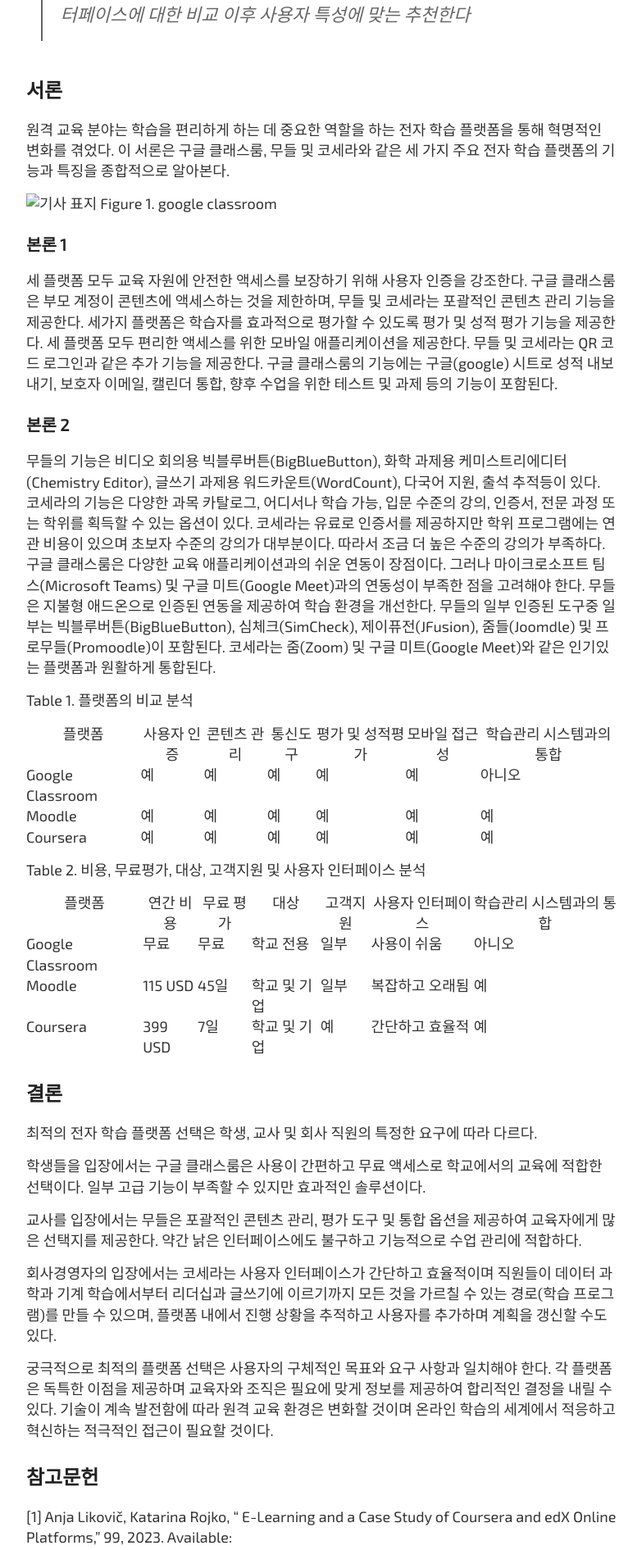
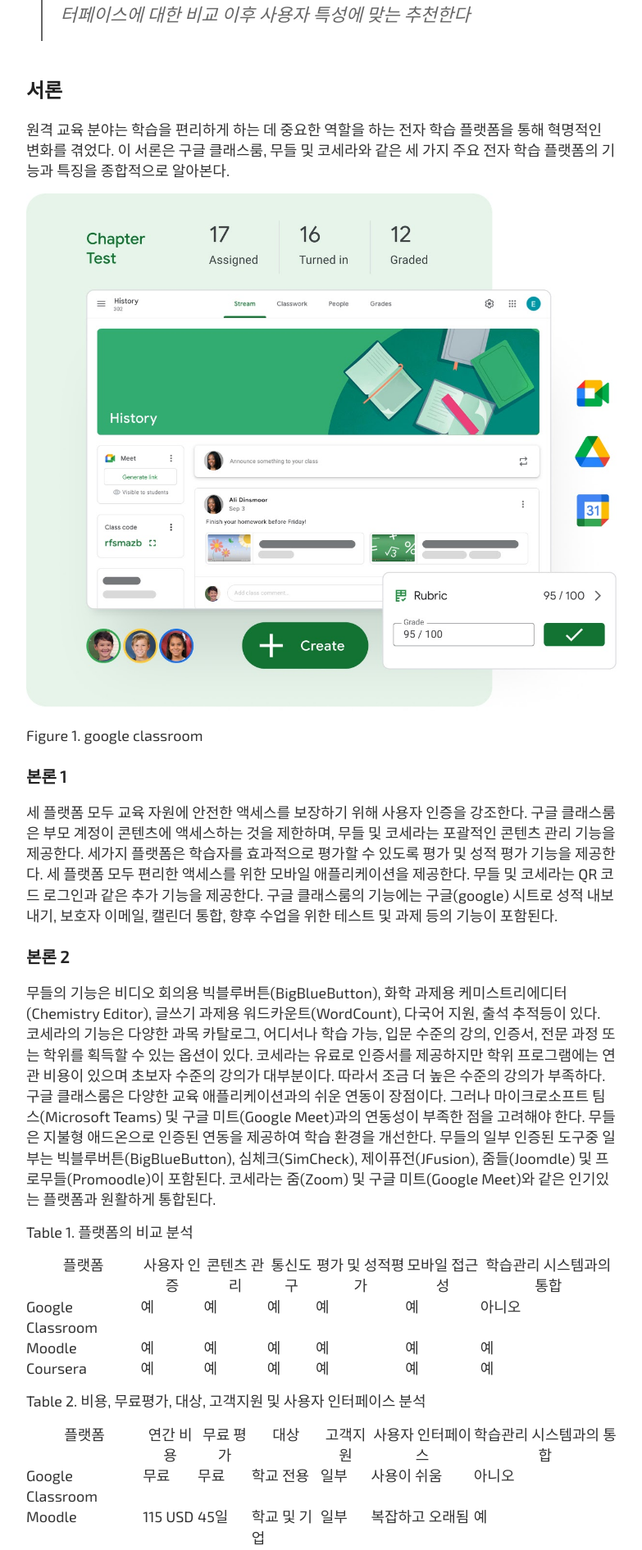
Before and after one commit to AnettKle/AnettKle.github.io, a Jekyll site: the page built from _posts/2023-10-06-hello.md, in a window 1280 px wide. Shown: the part 513-2404 px from the top of the page at 82% size, without its empty margins (248-1031 px from the left). Built offline with Jekyll 4.4.1, drawn with Linux system fonts in a browser that asks for light colours; some web fonts are replaced; comment, search, counter and statistics services are not loaded.

Commit message:
fix: image

```diff
--- a/_posts/2023-10-06-hello.md
+++ b/_posts/2023-10-06-hello.md
@@ -11,7 +11,7 @@ tags: homework 3
 ## 서론
 원격 교육 분야는 학습을 편리하게 하는 데 중요한 역할을 하는 전자 학습 플랫폼을 통해 혁명적인 변화를 겪었다. 이 서론은 구글 클래스룸, 무들 및 코세라와 같은 세 가지 주요 전자 학습 플랫폼의 기능과 특징을 종합적으로 알아본다.
 
-![기사 표지](https://AnettKle.github.io/images/GCPicture.jpg)
+![기사 표지](https://AnettKle.github.io/images/20231006/GCPicture.jpg)
 Figure 1. google classroom
 
 ### 본론 1
```
